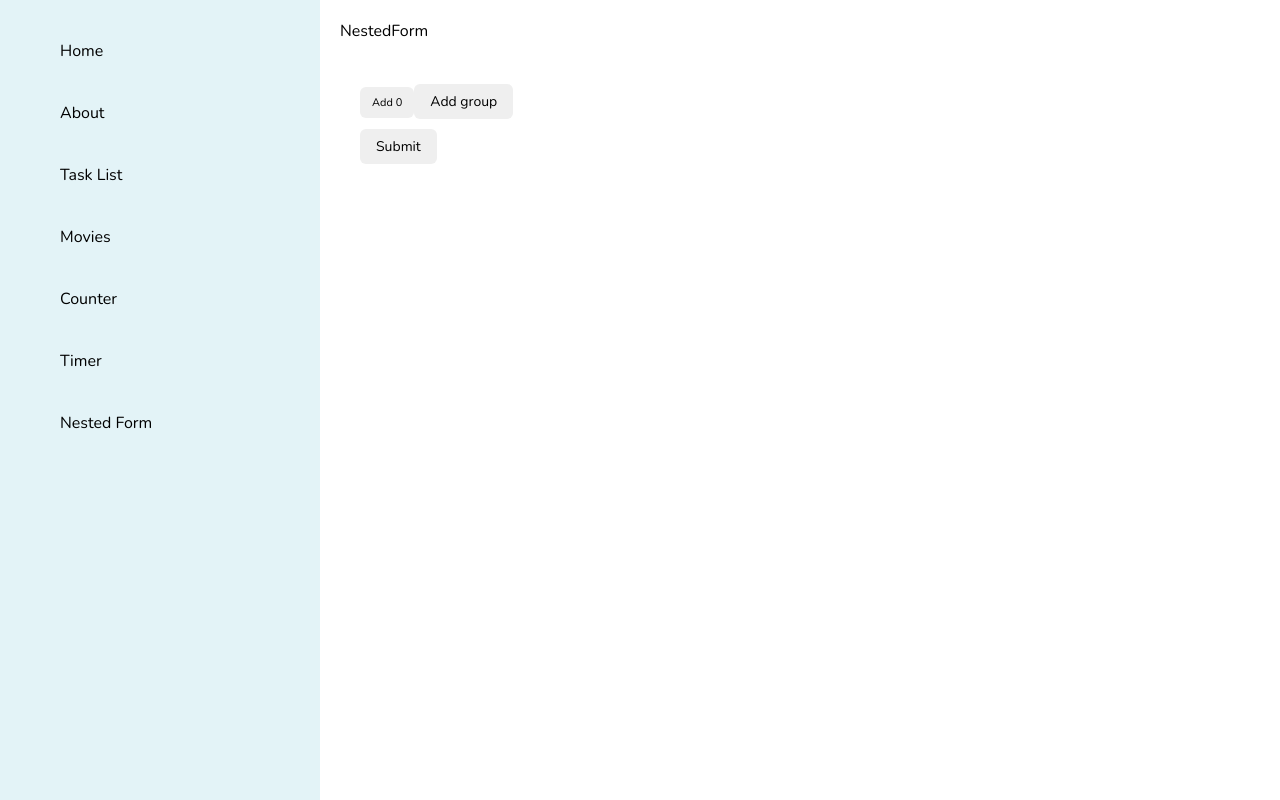
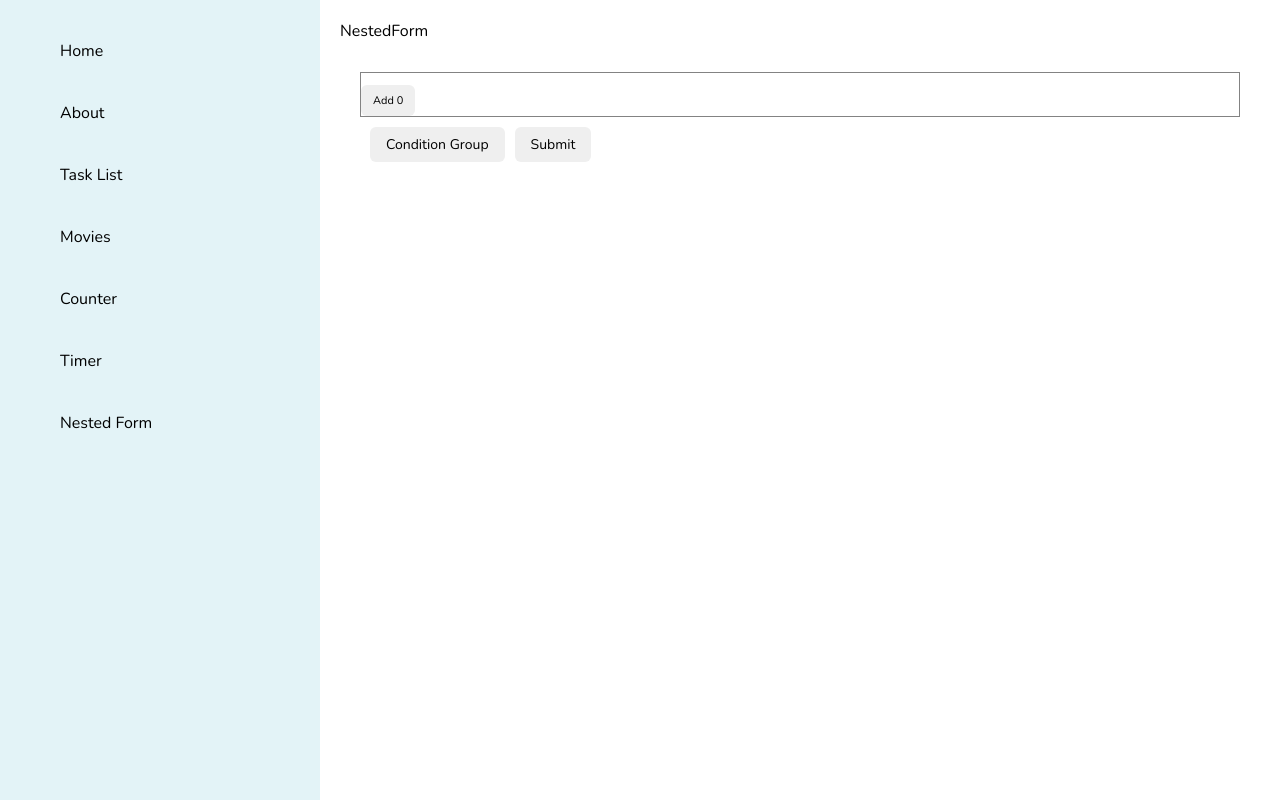
Before and after one commit to shubham-ram/next-project-1, a Next.js app: page /nested-form in a window 1280 px wide. Built offline with nearby package versions, Linux system fonts and the light colour scheme.

Commit message:
nested form changes

```diff
--- a/page-components/NestedForm/component/FormItem/index.js
+++ b/page-components/NestedForm/component/FormItem/index.js
@@ -50,7 +50,6 @@ function FormItem({ formhook, name, controls, defaultValues, nestedLevel, setCon
             })}
             <div className={styles.add_btn}>
                 <Button size='sm' onClick={() => append(defaultValues)}>Add {nestedLevel}</Button>
-                <Button onClick={grpHandler}>Add group</Button>
             </div>
         </div>
     )
--- a/page-components/NestedForm/component/FormItem/styles.module.css
+++ b/page-components/NestedForm/component/FormItem/styles.module.css
@@ -4,7 +4,6 @@
     align-items: flex-end;
     padding: 12px;
     margin: 8px;
-    border: 1px solid #838383;
 }
 
 .flex_col {
@@ -23,4 +22,5 @@
 .field_container {
     width: 100%;
     margin: 10px 0;
+    border: 1px solid #838383;
 }
--- a/page-components/NestedForm/component/index.js
+++ b/page-components/NestedForm/component/index.js
@@ -1,6 +1,6 @@
 import React from 'react'
 import styles from './styles.module.css';
-import formControls, { newFormControls } from '../configuration/formControls';
+import formControls, { newFormControls, appendControls } from '../configuration/formControls';
 import getField from '@/common/form/getField';
 import useNestedForm from '../hook/useNestedForm';
 import FormItem from './FormItem';
@@ -12,6 +12,26 @@ function NestedForm() {
 
     const { formHook, onSubmit, onError } = useNestedForm();
     const { register, handleSubmit } = formHook;
+
+    const addGrp = () => {
+        setControlsState((prev) => {
+            const length = prev[0].controls.length
+            return ([
+                {
+                    ...prev[0],
+                    controls: [
+                        ...prev[0].controls,
+                        {
+                            ...appendControls,
+                            name: `info_${length}`
+                        }
+                    ]
+                }
+            ])
+        })
+    }
+
+    console.log(controlsState, 'controlsState');
 
     return (
         <div className={styles.container}>NestedForm
@@ -27,7 +47,8 @@ function NestedForm() {
                                 formhook={formHook}
                                 {...control}
                                 nestedLevel={0}
-                                setControlsState={setControlsState} />
+                                setControlsState={setControlsState}
+                            />
                         )
                     }
 
@@ -42,7 +63,7 @@ function NestedForm() {
                         </div>
                     )
                 })}
-
+                <Button className={styles.cndBtn} onClick={addGrp}>Condition Group</Button>
                 <Button onClick={handleSubmit(onSubmit, onError)}>Submit</Button>
             </div>
         </div>
--- a/page-components/NestedForm/component/styles.module.css
+++ b/page-components/NestedForm/component/styles.module.css
@@ -18,3 +18,7 @@
 .label {
     font-size: 12px;
 }
+
+.cndBtn {
+    margin: 0 10px;
+}
--- a/page-components/NestedForm/configuration/formControls.js
+++ b/page-components/NestedForm/configuration/formControls.js
@@ -125,5 +125,7 @@ const newFormControls = [
         ]
     }
 ]
-export { newFormControls }
+const appendControls = newFormControls[0];
+
+export { newFormControls, appendControls }
 export default formControls
--- a/page-components/NestedForm/hook/useNestedForm.js
+++ b/page-components/NestedForm/hook/useNestedForm.js
@@ -1,5 +1,15 @@
 import React from 'react'
 import { useForm } from 'react-hook-form'
+import { appendControls, newFormControls } from '../configuration/formControls';
+
+const addControls = ({ controls, nestedLevel }) => {
+    let updateControls = controls;
+    updateControls.controls.push({
+        ...appendControls,
+        name: `test_${nestedLevel}`
+    })
+    return updateControls;
+}
 
 const useNestedForm = () => {
     const formHook = useForm();
@@ -12,9 +22,20 @@ const useNestedForm = () => {
         console.log(err, ' errr');
     }
 
+    const getControls = ({ add, controls, nestedLevel }) => {
+        if (add) {
+            return addControls({ controls, nestedLevel })
+        }
+
+        return newFormControls
+    }
+
     return {
         formHook,
-        onSubmit, onError
+        onSubmit, onError,
+        getControls
+
+
     }
 }
 
```
